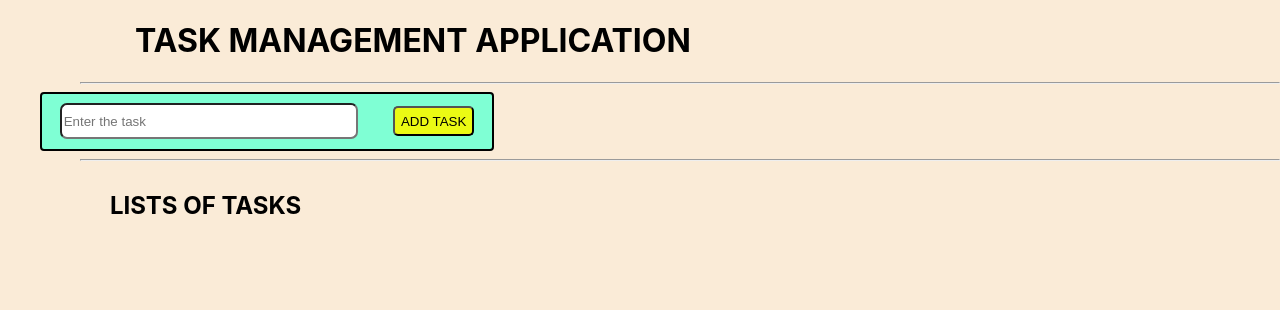
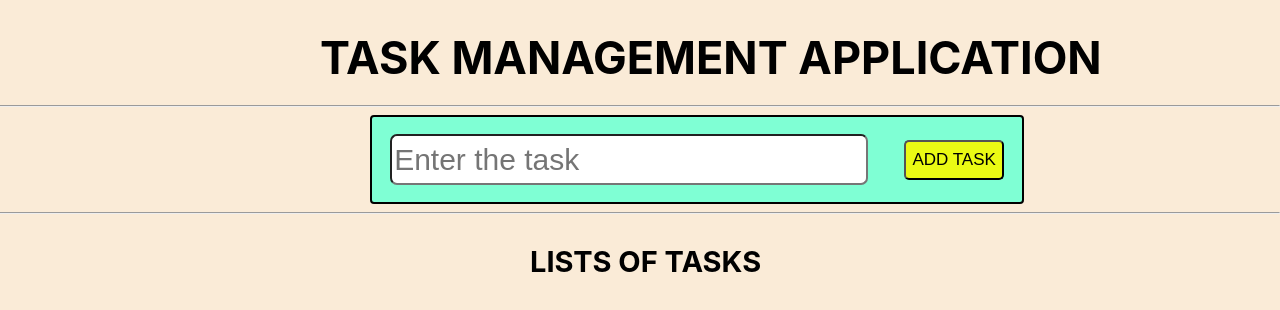
Before and after one commit to pavantn36918/todo-list-react, a React (Create React App) app: page / in a window 1280 px wide. Shown: the top 310 px of the page. Built offline with nearby package versions, Linux system fonts and the light colour scheme.

Commit message:
Update index.css

```diff
--- a/src/index.css
+++ b/src/index.css
@@ -18,65 +18,104 @@ body {
 
 
 .body {
-  margin-left: 500px;
+  margin-left: 100px;
 
 }
 
 h1 {
-  margin-left: 55px;
+  margin-left: 240px;
+  font-size: 45px;
+  margin-bottom: 20px;
+}
+
+.line {
+  margin-left: -100px;
 }
 
 h2 {
   margin-left: 30px;
   margin-top: 30px;
+  font-size: 29px;
 }
 
 .body .container {
-  width: 450px;
-  height: 55px;
+  width: 650px;
+  height: 85px;
   background-color: aquamarine;
   display: flex;
   justify-content: space-around;
   align-items: center;
   border-radius: 4px;
   border: 2px solid black;
-  margin-left: -40px;
+  margin-left: 290px;
+}
+
+.taskslist {
+  margin-left: 420px;
+
 }
 
 .body .container input {
-  height: 30px;
+  height: 45px;
   border-radius: 7px;
-  width: 290px;
+  width: 470px;
+  font-size: 30px;
 }
 
+.body .container .addtask {
+  border-radius: 5px;
+  background-color: rgb(235, 250, 20);
+  height: 40px;
+}
+
+.body .container input::placeholder {
+  font-size: 30px;
+}
 
 .body .container button {
   border-radius: 5px;
   background-color: rgb(235, 250, 20);
-  height: 30px;
+  height: 43px;
+  font-size: 17px;
 }
 
 .taskcol {
   display: flex;
-  justify-content: space-around;
-  width: 330px;
+  /* justify-content: space-around; */
+  width: 430px;
   margin-top: 5px;
 }
 
 .taskcol button {
   border-radius: 5px;
   background-color: rgb(235, 250, 20);
-  height: 30px;
+  height: 50px;
   margin-right: -22px;
-  width: 100px;
+  width: 150px;
+  position: fixed;
+  margin-left: 650px;
+  margin-top: 10px;
+  font-size: 20px;
+}
+
+input[type="checkbox"] {
+  width: 25px;
+
 }
 
 .box {
   background-color: aquamarine;
-  width: 300px;
+  width: 900px;
+  height: 70px;
   border: 2px solid black;
-  font-size: 18px;
+  font-size: 20px;
+  margin-left: -225px;
+  margin-right: -195px;
+  display: flex;
+  justify-content: space-between;
 }
+
+
 
 @media (max-width:1450px) {
   .body {
@@ -96,15 +135,14 @@ h2 {
   }
 
   .body {
-    margin-left: 20px;
+    margin-left: 0px;
   }
 
   .body .container {
     width: 300px;
     height: 35px;
-    margin-left: 20px;
+    margin-left: 0px;
     align-items: none;
-
   }
 
   .body .container input {
@@ -115,7 +153,6 @@ h2 {
 
   .taskcol {
     width: 260px;
-    margin-left: 20px;
   }
 
   .box {
@@ -135,7 +172,7 @@ h2 {
   }
 
   .body {
-    margin-left: 20px;
+    margin-left: 0px;
   }
 
   .body .container {
@@ -171,7 +208,7 @@ h2 {
   }
 
   .body {
-    margin-left: 20px;
+    margin-left: 0px;
   }
 
   .body .container {
```
